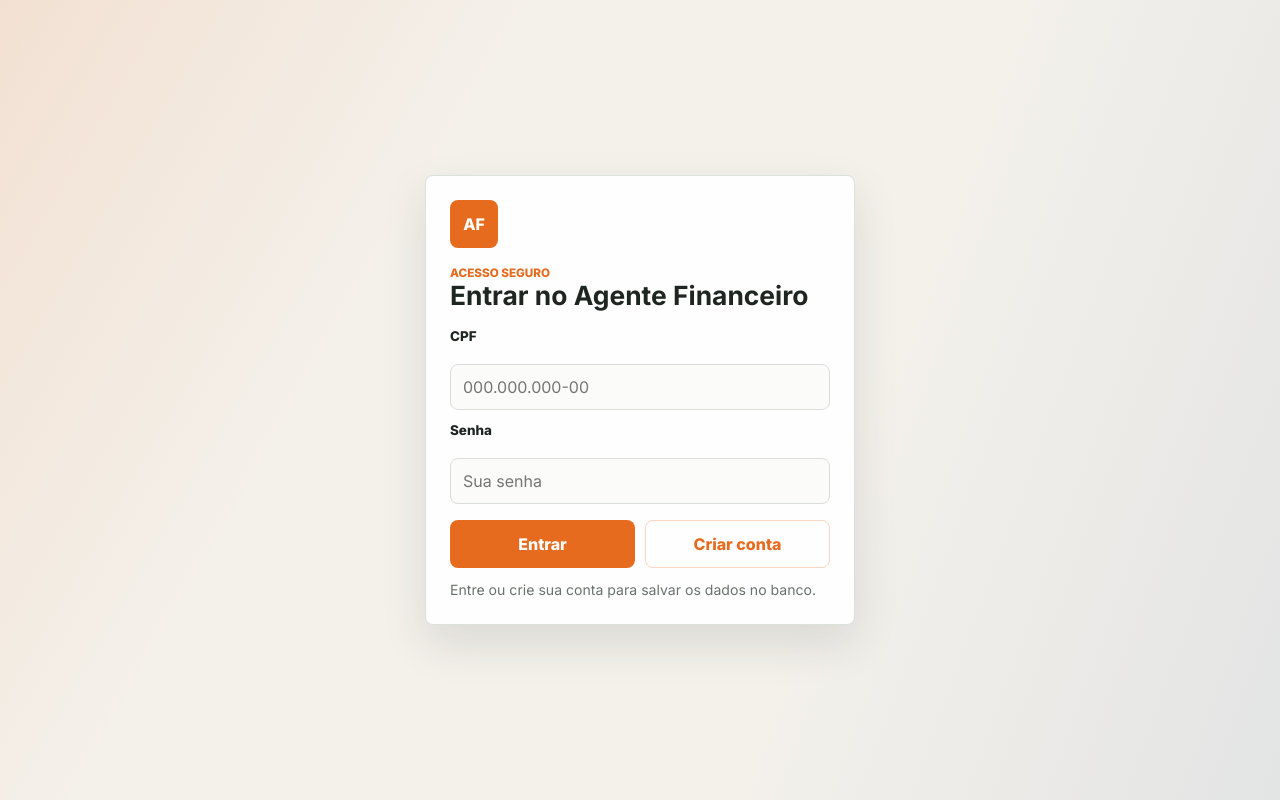
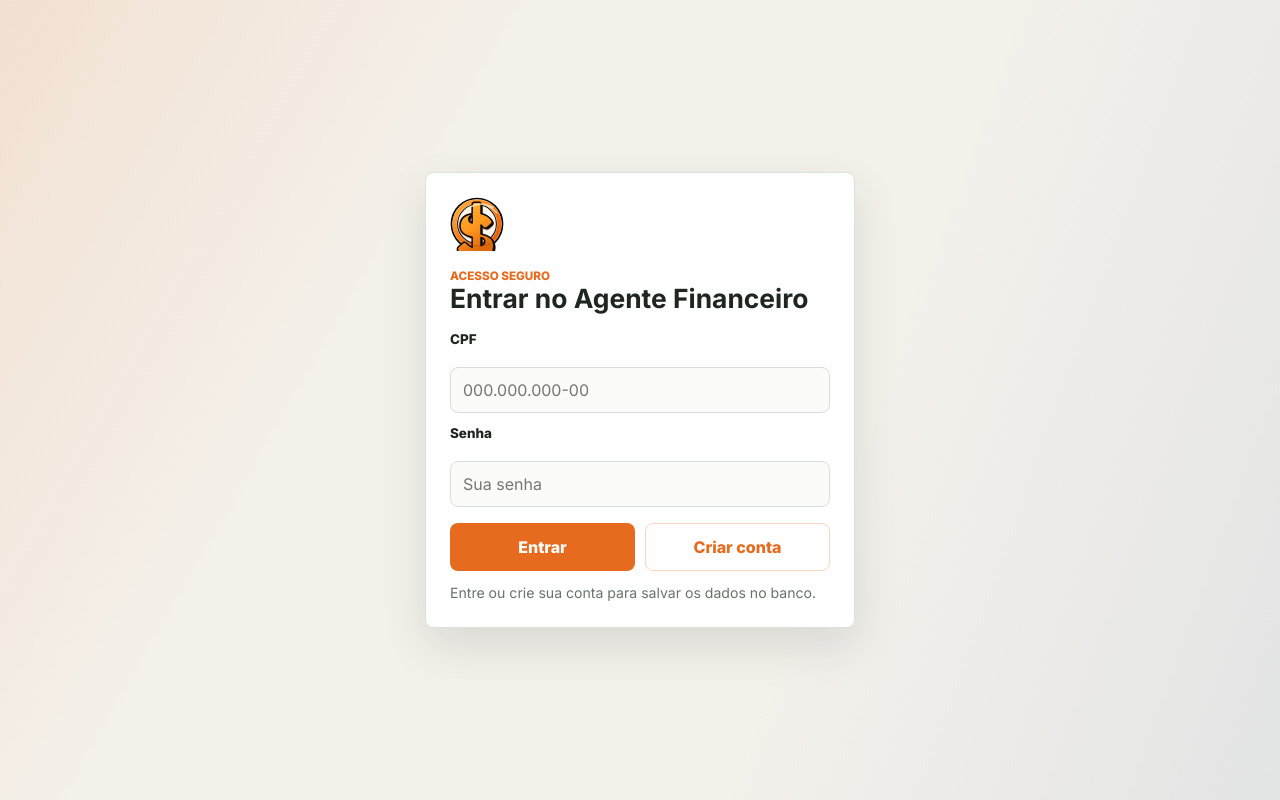
Before and after one commit to abnerquemuel/agente-financeiro, a plain HTML site: page index.html in a window 1280 px wide. Drawn offline with nearby package versions, Linux system fonts and the light colour scheme.

Commit message:
Troca logo AF por simbolo financeiro

```diff
--- a/index.html
+++ b/index.html
@@ -12,7 +12,7 @@
 <body>
   <section class="auth-screen" id="authScreen">
     <div class="auth-card">
-      <span class="brand-mark">AF</span>
+      <span class="brand-mark"><img src="assets/logo-dollar.svg" alt="Agente Financeiro"></span>
       <div class="section-heading">
         <p class="eyebrow">Acesso seguro</p>
         <h1>Entrar no Agente Financeiro</h1>
@@ -38,7 +38,7 @@
   <main class="app-shell">
     <section class="sidebar" aria-label="Resumo financeiro">
       <div class="brand">
-        <span class="brand-mark">AF</span>
+        <span class="brand-mark"><img src="assets/logo-dollar.svg" alt="Agente Financeiro"></span>
         <div>
           <h1>Agente Financeiro</h1>
           <p id="accountLabel">Controle mensal inteligente</p>
--- a/styles.css
+++ b/styles.css
@@ -181,13 +181,17 @@ select:focus {
 
 .brand-mark {
   display: grid;
-  width: 48px;
-  height: 48px;
+  width: 54px;
+  height: 54px;
   place-items: center;
-  border-radius: 8px;
-  color: #ffffff;
-  background: var(--orange);
-  font-weight: 900;
+  flex: 0 0 auto;
+}
+
+.brand-mark img {
+  display: block;
+  width: 100%;
+  height: 100%;
+  object-fit: contain;
 }
 
 .brand h1,
```
Also changed, not shown: assets/logo-dollar.svg (added).
